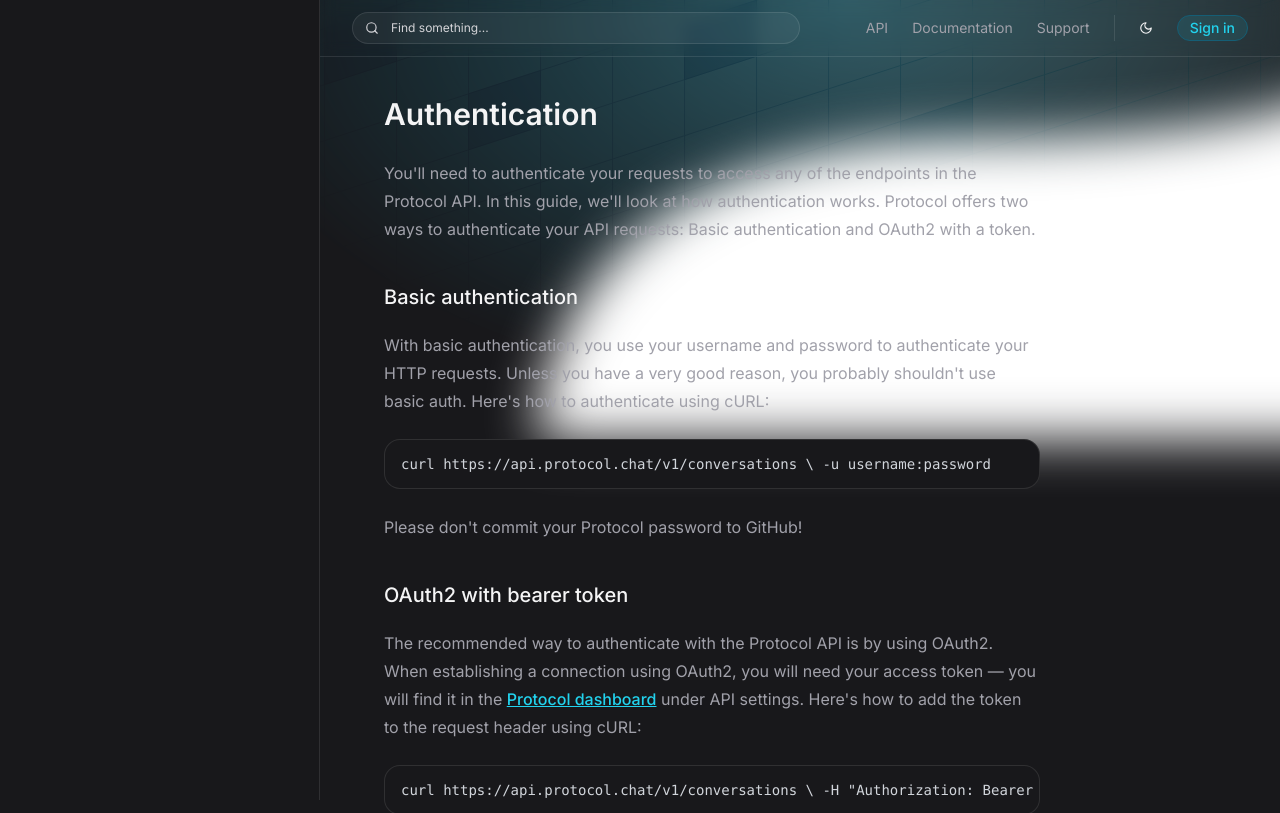
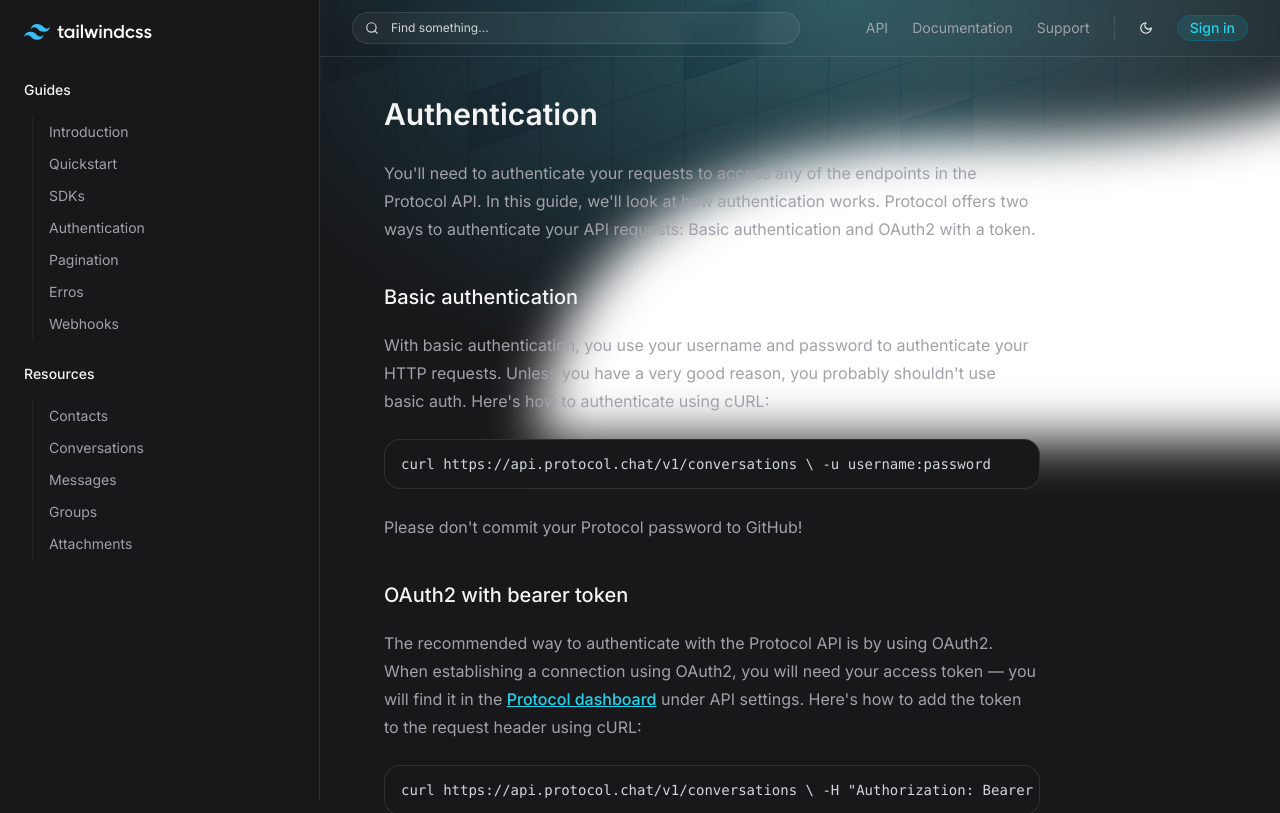
Before and after one commit to fernando-meira/ui-tailwind, a Next.js app: page / in a window 1280 px wide. Shown: the top 813 px of the page. Built offline with nearby package versions, Linux system fonts and the light colour scheme.

Commit message:
feat: Completed MasterClass.

```diff
--- a/src/components/Sidebar.tsx
+++ b/src/components/Sidebar.tsx
@@ -1,5 +1,99 @@
+import { Logo } from './icons/Logo';
+
 export function Sidebar() {
   return (
-    <aside className="border-r border-white/10 w-80 fixed left-0 top-0 bottom-0 p-6"></aside>
+    <aside className="border-r border-white/10 w-80 fixed left-0 top-0 bottom-0 p-6">
+      <Logo className="text-white h-4 w-auto" />
+
+      <nav className="mt-10 flex flex-col gap-6">
+        <div className="flex flex-col gap-4">
+          <strong className="text-zinc-100 font-medium text-sm">Guides</strong>
+
+          <div className="text-sm flex flex-col pl-2">
+            <a
+              className="px-4 py-1.5 border-l border-white/5 text-zinc-400 hover:text-white transition-colors"
+              href=""
+            >
+              Introduction
+            </a>
+            <a
+              className="px-4 py-1.5 border-l border-white/5 text-zinc-400 hover:text-white transition-colors"
+              href=""
+            >
+              Quickstart
+            </a>
+            <a
+              className="px-4 py-1.5 border-l border-white/5 text-zinc-400 hover:text-white transition-colors"
+              href=""
+            >
+              SDKs
+            </a>
+            <a
+              className="px-4 py-1.5 border-l border-white/5 text-zinc-400 hover:text-white transition-colors"
+              href=""
+            >
+              Authentication
+            </a>
+            <a
+              className="px-4 py-1.5 border-l border-white/5 text-zinc-400 hover:text-white transition-colors"
+              href=""
+            >
+              Pagination
+            </a>
+            <a
+              className="px-4 py-1.5 border-l border-white/5 text-zinc-400 hover:text-white transition-colors"
+              href=""
+            >
+              Erros
+            </a>
+            <a
+              className="px-4 py-1.5 border-l border-white/5 text-zinc-400 hover:text-white transition-colors"
+              href=""
+            >
+              Webhooks
+            </a>
+          </div>
+        </div>
+
+        <div className="flex flex-col gap-4">
+          <strong className="text-zinc-100 font-medium text-sm">
+            Resources
+          </strong>
+
+          <div className="text-sm flex flex-col pl-2">
+            <a
+              className="px-4 py-1.5 border-l border-white/5 text-zinc-400 hover:text-white transition-colors"
+              href=""
+            >
+              Contacts
+            </a>
+            <a
+              className="px-4 py-1.5 border-l border-white/5 text-zinc-400 hover:text-white transition-colors"
+              href=""
+            >
+              Conversations
+            </a>
+            <a
+              className="px-4 py-1.5 border-l border-white/5 text-zinc-400 hover:text-white transition-colors"
+              href=""
+            >
+              Messages
+            </a>
+            <a
+              className="px-4 py-1.5 border-l border-white/5 text-zinc-400 hover:text-white transition-colors"
+              href=""
+            >
+              Groups
+            </a>
+            <a
+              className="px-4 py-1.5 border-l border-white/5 text-zinc-400 hover:text-white transition-colors"
+              href=""
+            >
+              Attachments
+            </a>
+          </div>
+        </div>
+      </nav>
+    </aside>
   );
 }
```
